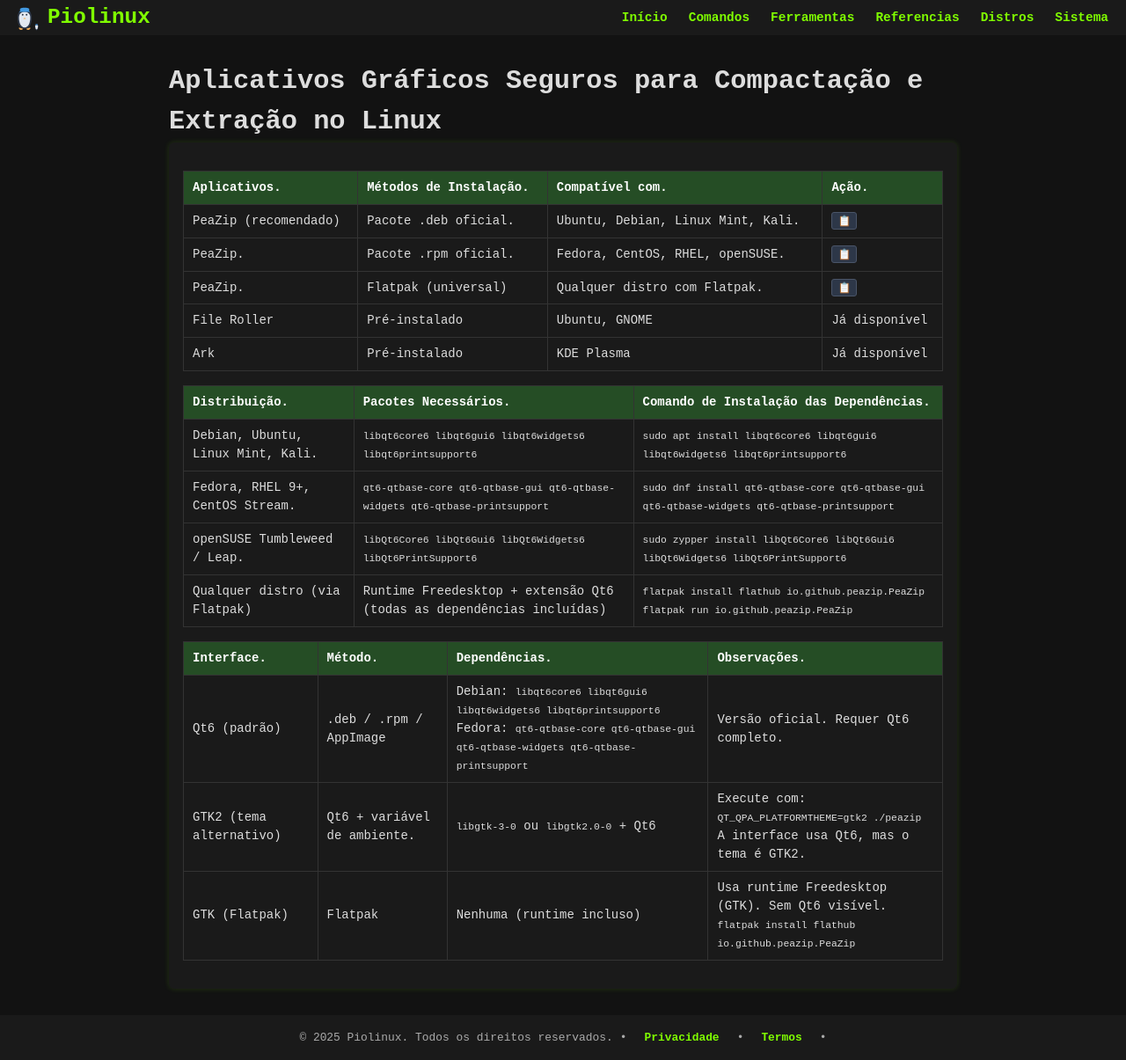
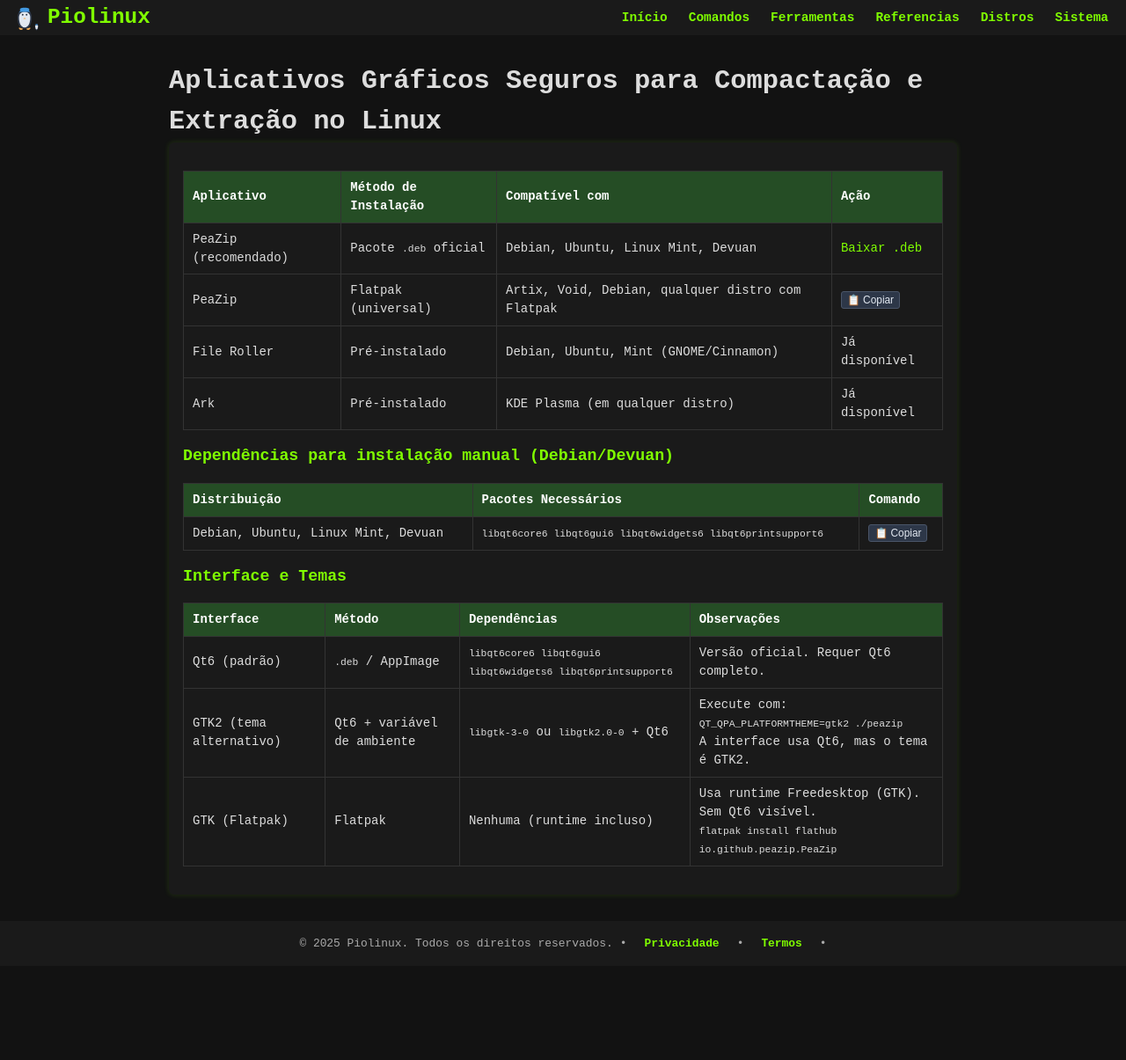
Before and after one commit to Piolinux/piolinux-site, a Jekyll site: the page built from _pages/_comandos/compactacao-e-arquivamento.md, in a window 1280 px wide. Shown: the whole page at 88% size. Built offline with Jekyll 4.4.1, drawn with Linux system fonts in a browser that asks for light colours; after the commit the page ends 1098 px from its top, so only the background shows below that.

Commit message:
Update compactacao-e-arquivamento.md

```diff
--- a/_pages/_comandos/compactacao-e-arquivamento.md
+++ b/_pages/_comandos/compactacao-e-arquivamento.md
@@ -2,146 +2,98 @@
 layout: manual-seo
 title: "Aplicativos Gráficos Seguros para Compactação e Extração no Linux"
 description: "PeaZip, File Roller, Ark, Xarchiver — interfaces seguras para compactar e extrair arquivos sem risco de comandos manuais perigosos."
-author: "Piolinux"
-categories: [linux, resgate, utilitários, terminal, segurança]
 tags: [peazip, file-roller, ark, xarchiver, compactação, extração, linux, resgate]
 permalink: /aplicativos-graficos-compactacao-linux/
 ---
 
 
-
-
 <section>
-
-
-
-
-
-<div class="table-container">
-  <table class="evergreen-table">
-    <thead>
-      <tr>
-        <th>Aplicativos.</th>
-        <th>Métodos de Instalação.</th>
-        <th>Compatível com.</th>
-        <th>Ação.</th>
-      </tr>
-    </thead>
-    <tbody>
-
-
-
-      <tr>
-        <td data-label="Aplicativo">PeaZip (recomendado)</td>
-        <td data-label="Método de Instalação">Pacote .deb oficial.</td>
-        <td data-label="Compatível com">Ubuntu, Debian, Linux Mint, Kali.</td>
-        <td data-label="Ação">
-          <button class="copy-btn" data-command="wget https://github.com/peazip/PeaZip/releases/download/10.6.1/peazip_10.6.1.LINUX.Qt6-1_amd64.deb && sudo dpkg -i peazip_10.6.1.LINUX.Qt6-1_amd64.deb && sudo apt install -f">📋</button>
-        </td>
-      </tr>
-      <tr>
-        <td data-label="Aplicativo">PeaZip.</td>
-        <td data-label="Método de Instalação">Pacote .rpm oficial.</td>
-        <td data-label="Compatível com">Fedora, CentOS, RHEL, openSUSE.</td>
-        <td data-label="Ação">
-          <button class="copy-btn" data-command="wget https://github.com/peazip/PeaZip/releases/download/10.6.1/peazip-10.6.1.LINUX.Qt6-64bit.rpm && sudo dnf install ./peazip-10.6.1.LINUX.Qt6-64bit.rpm">📋</button>
-        </td>
-      </tr>
-      <tr>
-        <td data-label="Aplicativo">PeaZip.</td>
-        <td data-label="Método de Instalação">Flatpak (universal)</td>
-        <td data-label="Compatível com">Qualquer distro com Flatpak.</td>
-        <td data-label="Ação">
-          <button class="copy-btn" data-command="flatpak install flathub io.github.peazip.PeaZip">📋</button>
-        </td>
-      </tr>
-      <tr>
-        <td data-label="Aplicativo">File Roller</td>
-        <td data-label="Método de Instalação">Pré-instalado</td>
-        <td data-label="Compatível com">Ubuntu, GNOME</td>
-        <td data-label="Ação">Já disponível</td>
-      </tr>
-      <tr>
-        <td data-label="Aplicativo">Ark</td>
-        <td data-label="Método de Instalação">Pré-instalado</td>
-        <td data-label="Compatível com">KDE Plasma</td>
-        <td data-label="Ação">Já disponível</td>
-      </tr>
-    </tbody>
-  </table>
-</div>
 
 <table class="evergreen-table">
   <thead>
     <tr>
-      <th>Distribuição.</th>
-      <th>Pacotes Necessários.</th>
-      <th>Comando de Instalação das Dependências.</th>
+      <th>Aplicativo</th>
+      <th>Método de Instalação</th>
+      <th>Compatível com</th>
+      <th>Ação</th>
     </tr>
   </thead>
   <tbody>
     <tr>
-      <td data-label="Distribuição">Debian, Ubuntu, Linux Mint, Kali.</td>
-      <td data-label="Pacotes Necessários">
-        <code>libqt6core6 libqt6gui6 libqt6widgets6 libqt6printsupport6</code>
-      </td>
-      <td data-label="Comando de Instalação das Dependências">
-        <code>sudo apt install libqt6core6 libqt6gui6 libqt6widgets6 libqt6printsupport6</code>
+      <td data-label="Aplicativo">PeaZip (recomendado)</td>
+      <td data-label="Método">Pacote <code>.deb</code> oficial</td>
+      <td data-label="Compatível com">Debian, Ubuntu, Linux Mint, Devuan</td>
+      <td data-label="Ação">
+        <a href="https://github.com/peazip/PeaZip/releases" target="_blank" rel="noopener">Baixar .deb</a>
       </td>
     </tr>
     <tr>
-      <td data-label="Distribuição">Fedora, RHEL 9+, CentOS Stream.</td>
-      <td data-label="Pacotes Necessários">
-        <code>qt6-qtbase-core qt6-qtbase-gui qt6-qtbase-widgets qt6-qtbase-printsupport</code>
-      </td>
-      <td data-label="Comando de Instalação das Dependências">
-        <code>sudo dnf install qt6-qtbase-core qt6-qtbase-gui qt6-qtbase-widgets qt6-qtbase-printsupport</code>
+      <td data-label="Aplicativo">PeaZip</td>
+      <td data-label="Método">Flatpak (universal)</td>
+      <td data-label="Compatível com">Artix, Void, Debian, qualquer distro com Flatpak</td>
+      <td data-label="Ação">
+        <button class="copy-btn" data-command="flatpak install flathub io.github.peazip.PeaZip">📋 Copiar</button>
       </td>
     </tr>
     <tr>
-      <td data-label="Distribuição">openSUSE Tumbleweed / Leap.</td>
-      <td data-label="Pacotes Necessários">
-        <code>libQt6Core6 libQt6Gui6 libQt6Widgets6 libQt6PrintSupport6</code>
-      </td>
-      <td data-label="Comando de Instalação das Dependências">
-        <code>sudo zypper install libQt6Core6 libQt6Gui6 libQt6Widgets6 libQt6PrintSupport6</code>
-      </td>
+      <td data-label="Aplicativo">File Roller</td>
+      <td data-label="Método">Pré-instalado</td>
+      <td data-label="Compatível com">Debian, Ubuntu, Mint (GNOME/Cinnamon)</td>
+      <td data-label="Ação">Já disponível</td>
     </tr>
     <tr>
-      <td data-label="Distribuição">Qualquer distro (via Flatpak)</td>
-      <td data-label="Pacotes Necessários">
-        Runtime Freedesktop + extensão Qt6 (todas as dependências incluídas)
+      <td data-label="Aplicativo">Ark</td>
+      <td data-label="Método">Pré-instalado</td>
+      <td data-label="Compatível com">KDE Plasma (em qualquer distro)</td>
+      <td data-label="Ação">Já disponível</td>
+    </tr>
+  </tbody>
+</table>
+
+<h3>Dependências para instalação manual (Debian/Devuan)</h3>
+<table class="evergreen-table">
+  <thead>
+    <tr>
+      <th>Distribuição</th>
+      <th>Pacotes Necessários</th>
+      <th>Comando</th>
+    </tr>
+  </thead>
+  <tbody>
+    <tr>
+      <td data-label="Distribuição">Debian, Ubuntu, Linux Mint, Devuan</td>
+      <td data-label="Pacotes">
+        <code>libqt6core6 libqt6gui6 libqt6widgets6 libqt6printsupport6</code>
       </td>
-      <td data-label="Comando de Instalação das Dependências">
-        <code>flatpak install flathub io.github.peazip.PeaZip</code><br>
-        <code>flatpak run io.github.peazip.PeaZip</code>
+      <td data-label="Comando">
+        <button class="copy-btn" data-command="sudo apt install libqt6core6 libqt6gui6 libqt6widgets6 libqt6printsupport6">📋 Copiar</button>
       </td>
     </tr>
   </tbody>
 </table>
 
+<h3>Interface e Temas</h3>
 <table class="evergreen-table">
   <thead>
     <tr>
-      <th>Interface.</th>
-      <th>Método.</th>
-      <th>Dependências.</th>
-      <th>Observações.</th>
+      <th>Interface</th>
+      <th>Método</th>
+      <th>Dependências</th>
+      <th>Observações</th>
     </tr>
   </thead>
   <tbody>
     <tr>
       <td data-label="Interface">Qt6 (padrão)</td>
-      <td data-label="Método">.deb / .rpm / AppImage</td>
+      <td data-label="Método"><code>.deb</code> / AppImage</td>
       <td data-label="Dependências">
-        Debian: <code>libqt6core6 libqt6gui6 libqt6widgets6 libqt6printsupport6</code><br>
-        Fedora: <code>qt6-qtbase-core qt6-qtbase-gui qt6-qtbase-widgets qt6-qtbase-printsupport</code>
+        <code>libqt6core6 libqt6gui6 libqt6widgets6 libqt6printsupport6</code>
       </td>
       <td data-label="Observações">Versão oficial. Requer Qt6 completo.</td>
     </tr>
     <tr>
       <td data-label="Interface">GTK2 (tema alternativo)</td>
-      <td data-label="Método">Qt6 + variável de ambiente.</td>
+      <td data-label="Método">Qt6 + variável de ambiente</td>
       <td data-label="Dependências">
         <code>libgtk-3-0</code> ou <code>libgtk2.0-0</code> + Qt6
       </td>
```
